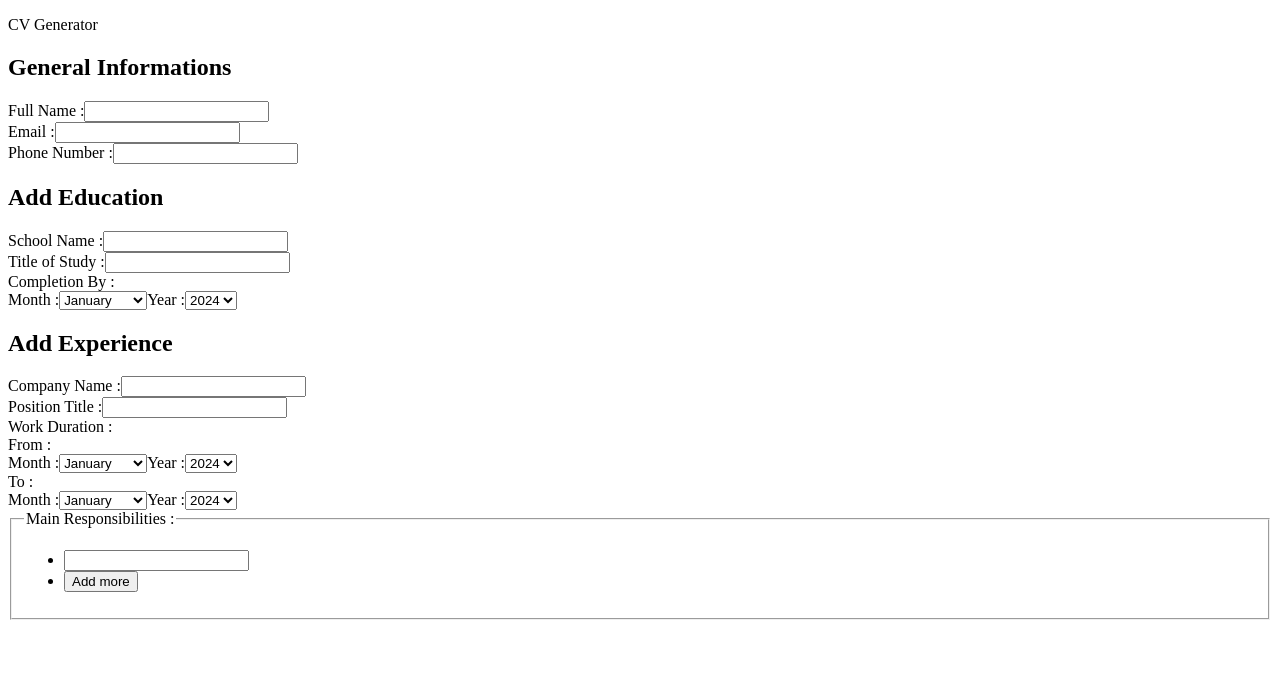
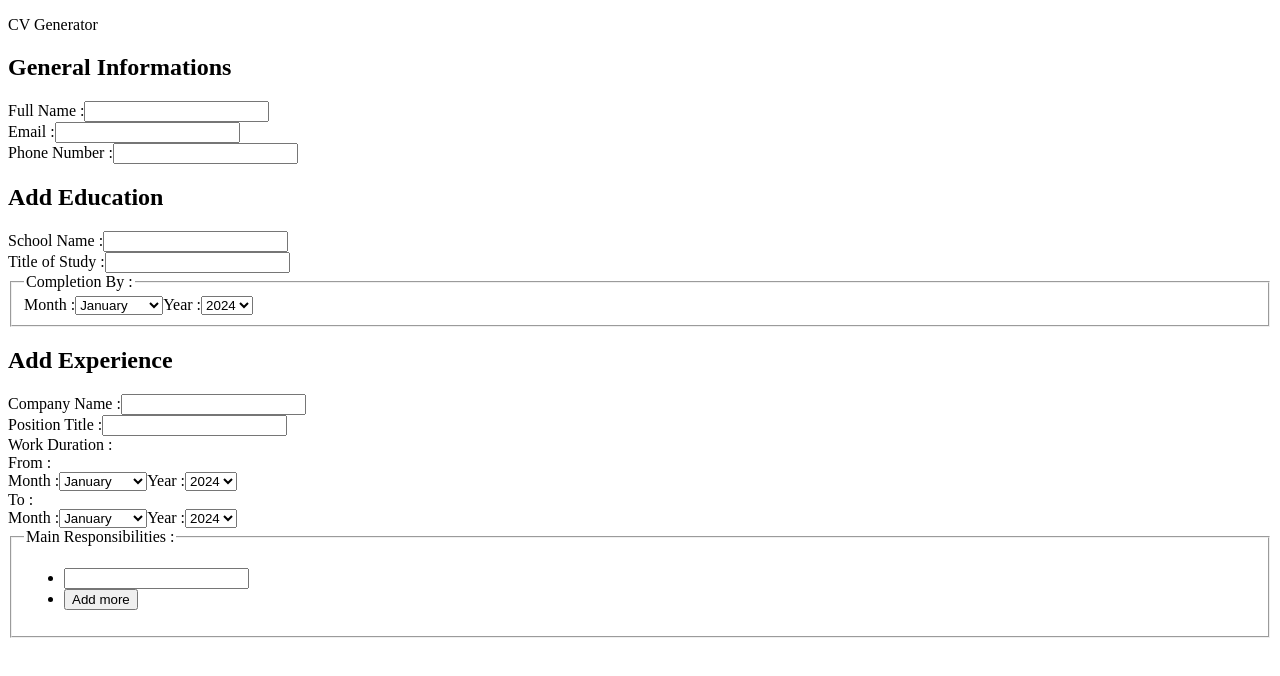
Before and after one commit to MewKay/cv-application, a React (Vite) app: page / in a window 1280 px wide. Shown: the top 676 px of the page. Built offline with nearby package versions, Linux system fonts and the light colour scheme.

Commit message:
Change Education component endDate to 'fieldset'

```diff
--- a/src/components/Education.jsx
+++ b/src/components/Education.jsx
@@ -21,10 +21,10 @@ function Education() {
         <input id={studyTitleInputId} type="text" required></input>
       </div>
 
-      <div className={inputClassName}>
-        <label>Completion By :</label>
+      <fieldset className={inputClassName}>
+        <legend>Completion By :</legend>
         <MonthSelector id={educationEndDateInputId} namePartId={namePartId} />
-      </div>
+      </fieldset>
     </section>
   );
 }
```
